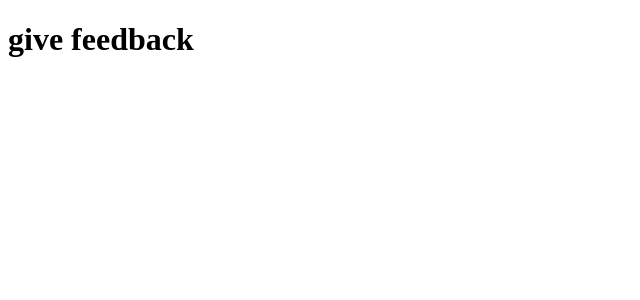
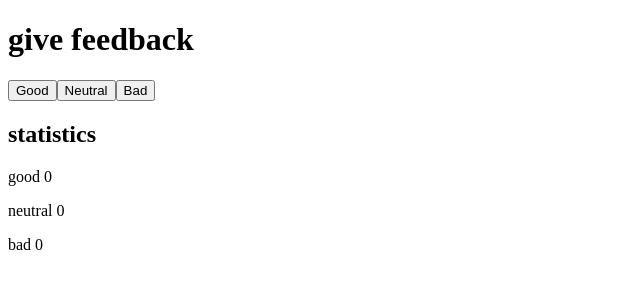
Before and after one commit to redacted24/fullstack-open, a React (Create React App) app in the folder part1/unicafe/: page / in a window 1280 px wide. Shown: the top 300 px of the page, without its empty margins (0-640 px from the left). Built offline with nearby package versions, Linux system fonts and the light colour scheme.

Commit message:
step 1.6

```diff
--- a/part1/unicafe/src/App.js
+++ b/part1/unicafe/src/App.js
@@ -1,24 +1,42 @@
 import { useState } from 'react'
-
-const Header = ({text}) => {
-  console.log({text})
-  return(
-    <div>
-      <h1>{text}</h1>
-    </div>
-  )
-}
-
-
 
 const App = () => {
   const [good, setGood] = useState(0)
   const [neutral, setNeutral] = useState(0)
   const [bad, setBad] = useState(0)
 
+  const handleGood = () => setGood(good + 1)
+  const handleNeutral = () => setNeutral(neutral + 1)
+  const handleBad = () => setBad(bad + 1)
+
+  const Buttons = ({handleClick, text, number}) => <button onClick = {handleClick}>{text} {number}</button>
+
+  const Statistics = () => {
+    return(
+      <div>
+        <h2>statistics</h2>
+        <p>good {good}</p>
+        <p>neutral {neutral}</p>
+        <p>bad {bad}</p>
+      </div>
+    )
+  }
+
+  const Header = ({text}) => {
+    return(
+      <div>
+        <h1>{text}</h1>
+      </div>
+    )
+  }
+
   return(
     <>
-      <Header text="give feedback"/>
+      <Header text = "give feedback"/>
+      <Buttons handleClick = {handleGood} text = "Good"/>
+      <Buttons handleClick = {handleNeutral} text = "Neutral"/>
+      <Buttons handleClick = {handleBad} text = "Bad"/>
+      <Statistics/>
     </>
   )
 }
--- a/part1/unicafe/src/index.js
+++ b/part1/unicafe/src/index.js
@@ -2,12 +2,7 @@
 import ReactDOM from 'react-dom/client';
 import App from './App';
 
-const root = ReactDOM.createRoot(document.getElementById('root'));
-root.render(
-  <React.StrictMode>
-    <App />
-  </React.StrictMode>
-);
+ReactDOM.createRoot(document.getElementById('root')).render(<App />)
 
 // If you want to start measuring performance in your app, pass a function
 // to log results (for example: reportWebVitals(console.log))
```
